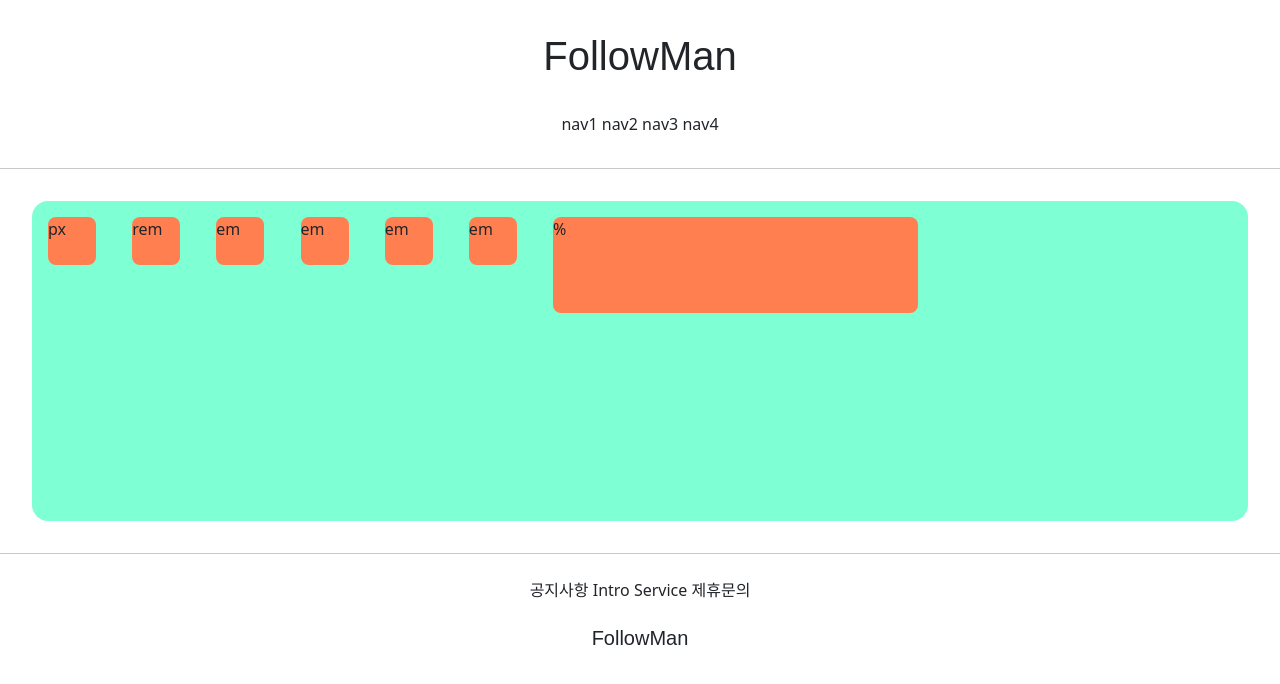
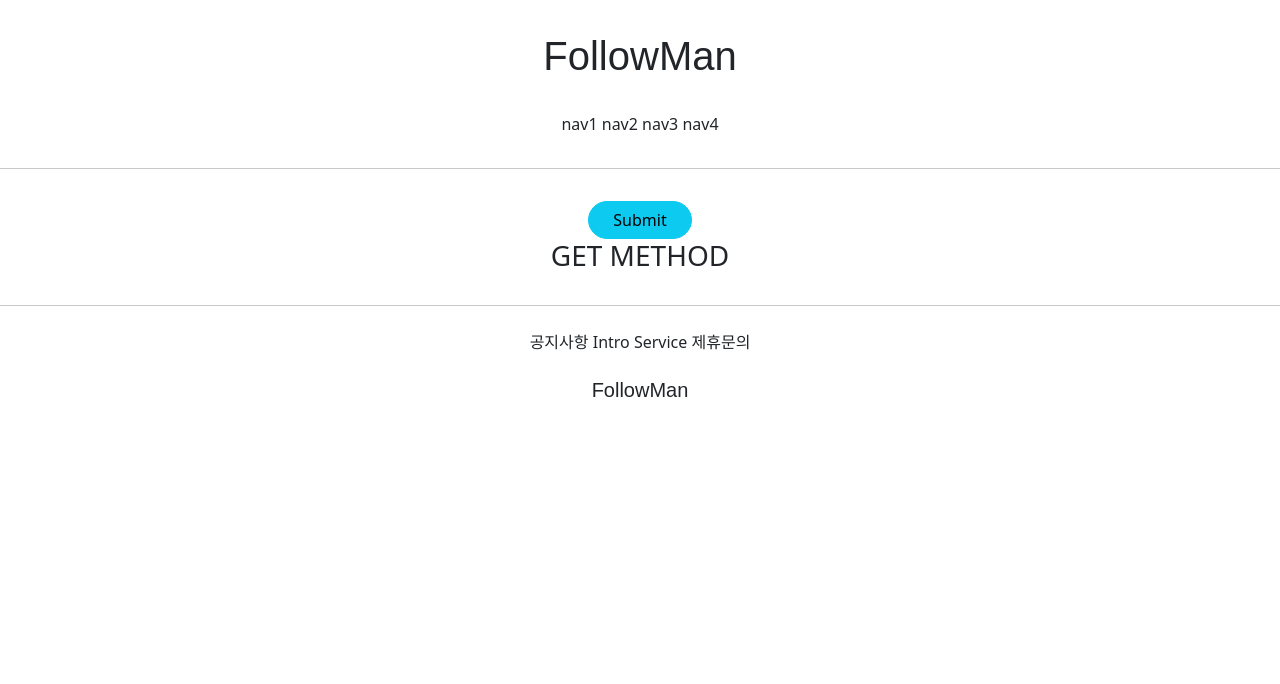
Before and after one commit to likeMinion/likeminion, a Django app: page /accounts/hello_world/ in a window 1280 px wide. Shown: the top 684 px of the page. Run offline with Django 3.2, Linux system fonts and the light colour scheme; parts of the project's set-up code (start-up, migrations or seed data) failed here and were passed over; some web fonts are replaced.

Commit message:
7월 8일 request.method POST GET

```diff
--- a/accountapp/templates/accountapp/hello_world.html
+++ b/accountapp/templates/accountapp/hello_world.html
@@ -2,19 +2,27 @@
 
 {% block content %}
 
-    <style>
-        .testing {
-            background: coral;
-            margin: 1rem;
-            height: 48px; {# 1rem = 18px #}
-            width: 48px;
-            border-radius: 0.5rem;
-            display: inline-block; {# 7월 8일 추가 #}
-        }
-    </style>
+{#    <style>#}
+{#        .testing {#}
+{#            background: coral;#}
+{#            margin: 1rem;#}
+{#            height: 48px; {# 1rem = 18px #}
+{#            width: 48px;#}
+{#            border-radius: 0.5rem;#}
+{#            display: inline-block; {# 7월 8일 추가 #}
+{#        }#}
+{#    </style>#}
 
-    <div style="height: 20rem; background-color: aquamarine;
-    margin: 2rem; border-radius: 1rem; overflow: scroll">
+    <div style="margin: 2rem; text-align: center">
+
+        {# form에서 method로 post를 적어줘야함 #}
+        <form action="/accounts/hello_world/" method="post">
+            {% csrf_token %} {# POST 방식을 정상적으로 하려면 꼭 적어야함 #}
+            <input type="submit" class="btn btn-info rounded-pill px-4">
+        </form>
+
+        {# GET METHOD #}
+        <h3>{{ text }}</h3>
 
 
 {#    <div class="testing" style="display: block">block</div>#}
@@ -24,13 +32,13 @@
 {#    <div class="testing">block</div>#}
 
     {# 7월 8일 #}
-    <div class="testing" style="height: 48px; width: 48px">px</div>
-    <div class="testing" style="height: 3rem; width: 3rem">rem</div>
-    <div class="testing" style="height: 3em; width: 3em">em</div>
-    <div class="testing" style="height: 3em; width: 3em">em</div>
-    <div class="testing" style="height: 3em; width: 3em">em</div>
-    <div class="testing" style="height: 3em; width: 3em">em</div>
-    <div class="testing" style="height: 30%; width: 30%">%</div>
+{#    <div class="testing" style="height: 48px; width: 48px">px</div>#}
+{#    <div class="testing" style="height: 3rem; width: 3rem">rem</div>#}
+{#    <div class="testing" style="height: 3em; width: 3em">em</div>#}
+{#    <div class="testing" style="height: 3em; width: 3em">em</div>#}
+{#    <div class="testing" style="height: 3em; width: 3em">em</div>#}
+{#    <div class="testing" style="height: 3em; width: 3em">em</div>#}
+{#    <div class="testing" style="height: 30%; width: 30%">%</div>#}
 
     </div>
 
--- a/accountapp/views.py
+++ b/accountapp/views.py
@@ -12,5 +12,14 @@ from django.shortcuts import render
 #     return render(request, 'base.html')
 
 # 7월 5일
+# def hello_world(request):
+#     return render(request, 'accountapp/hello_world.html')
+
+# 7월 8일
 def hello_world(request):
-    return render(request, 'accountapp/hello_world.html')
+    if request.method == 'POST':
+        return render(request, 'accountapp/hello_world.html',
+                      context={'text':'POST METHOD'})
+    else:
+        return render(request, 'accountapp/hello_world.html',
+                      context={'text':'GET METHOD'})
```
